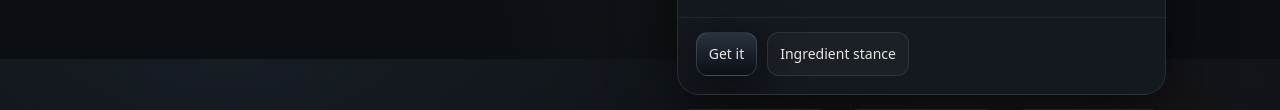
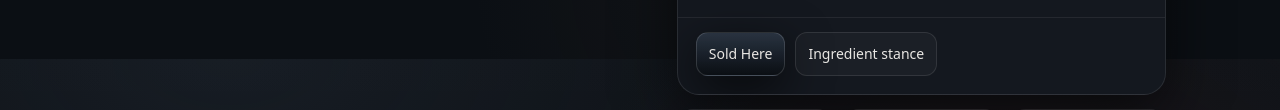
Before and after one commit to Evenbettr/meridianbeardco, a plain HTML site: page index.html in a window 1280 px wide. Shown: the part 741-851 px from the top of the page. Drawn offline with Linux system fonts and the light colour scheme.

Commit message:
Update index.html

```diff
--- a/index.html
+++ b/index.html
@@ -88,8 +88,8 @@ Wholesale CTA — enable later when wholesale is live
             </div>
 
             <div class="feature-actions">
-              <a class="btn small primary" href=https://www.evenbetterearth.com/products/midnight-classic-beard-oil-cedarwood-vanilla-vetiver-1-oz>Get it</a>
-              <a class="btn small ghost" href="#about">Ingredient stance</a>
+              <a class="btn small primary" href=https://www.evenbetterearth.com/products/midnight-classic-beard-oil-cedarwood-vanilla-vetiver-1-oz>Sold Here</a>
+              <a class="btn small ghost" href="About.html">Ingredient stance</a>
             </div>
           </div>
 
```
